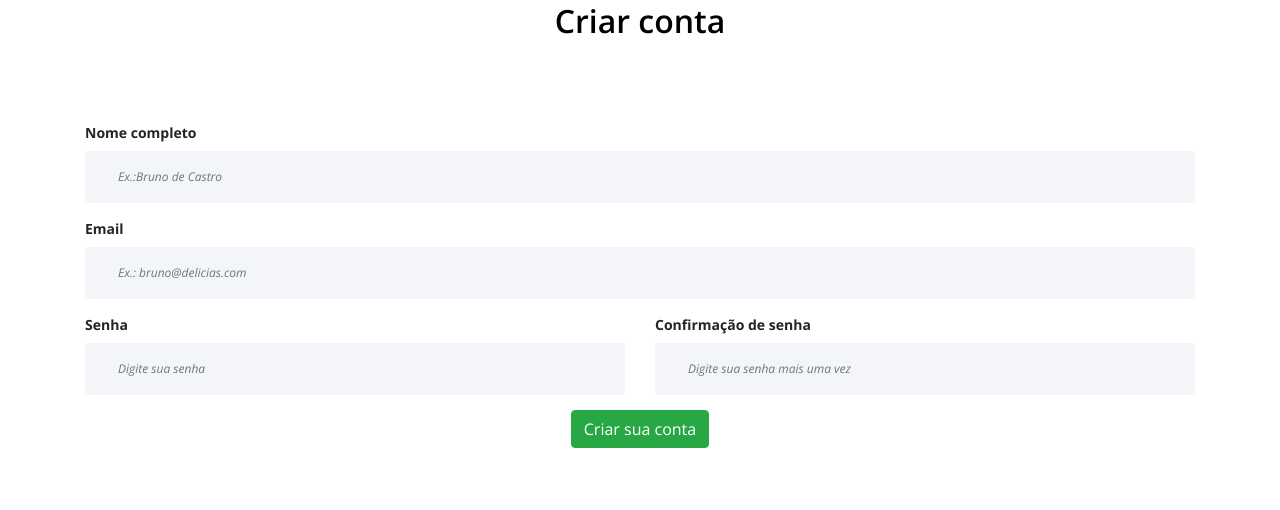
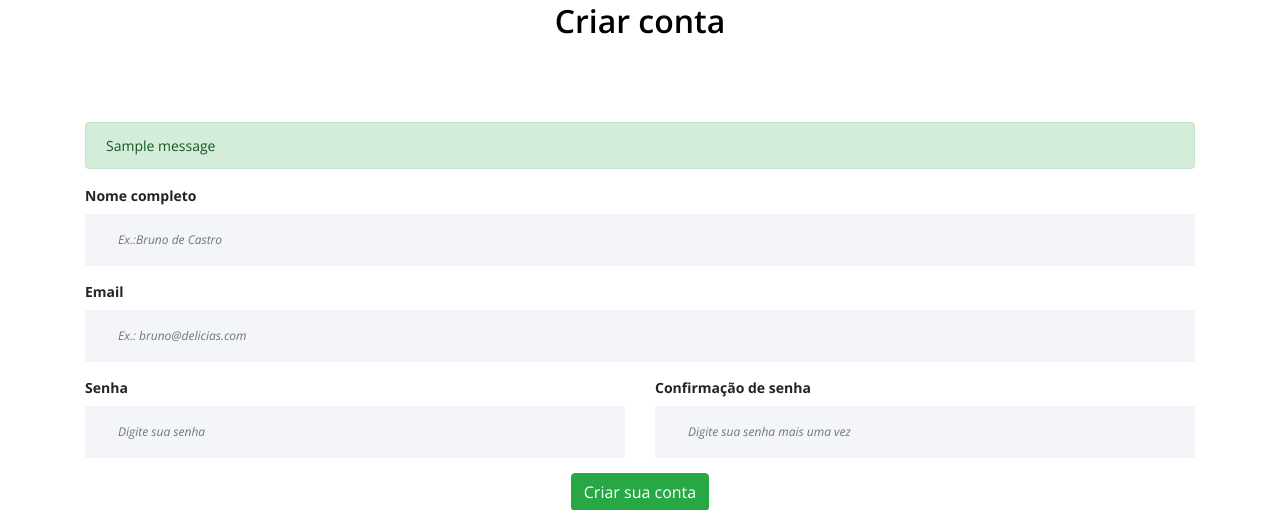
Before and after one commit to BunoQueiroz/Django-Alura, a Django app: page /user/cadastro in a window 1280 px wide. Shown: the part 195-705 px from the top of the page. Run offline with Django 4.2, Linux system fonts and the light colour scheme; tables that the repository leaves empty hold one stand-in row (Sample ...); one stand-in notice (Sample message) is shown; some libraries are stand-ins or nearby versions.

Commit message:
Adicionando sistema de mensagens

```diff
--- /dev/null
+++ b/templates/partials/_messages.html
@@ -0,0 +1,7 @@
+{% if messages %}
+    {% for message in messages %}
+        <div class="alert alert-{{message.tags}}" role="alert">
+            {{ message }}
+        </div>
+    {% endfor %}
+{% endif %}
--- a/templates/users/login.html
+++ b/templates/users/login.html
@@ -16,6 +16,7 @@
                 </div>
             </div>
         </div>
+        {% include 'partials/_messages.html' %}
         <div class="row">
             <div class="col-12">
                 <div class="contact-form-area">
--- a/templates/users/registration.html
+++ b/templates/users/registration.html
@@ -16,6 +16,7 @@
                 </div>
             </div>
         </div>
+        {% include 'partials/_messages.html' %}
         <div class="row">
             <div class="col-12">
                 <div class="contact-form-area">
--- a/usuarios/views.py
+++ b/usuarios/views.py
@@ -1,6 +1,6 @@
 from django.shortcuts import render, redirect, get_object_or_404
 from django.contrib.auth.models import User
-from django.contrib import auth
+from django.contrib import auth, messages
 from pratos.models import Prato
 
 def isEmpty(list_itens):
@@ -19,12 +19,12 @@ def registration(request):
         data = [name, email, password, password2]
 
         if isEmpty(data) or password != password2 or User.objects.filter(email=email).exists():
+            messages.error(request, 'Não podem haver campos vazios!')
             return render(request, 'users/registration.html')
         else:
             user = User.objects.create_user(is_superuser=False, username=name, email=email, password=password)
             user.save()
-
-            print(data)
+            messages.success(request, 'Cadastro realizado com sucesso')
             return redirect('login')
     else:
         return render(request, 'users/registration.html')
```
Also changed, not shown: delicias/settings.py (+8 -0 lines).
